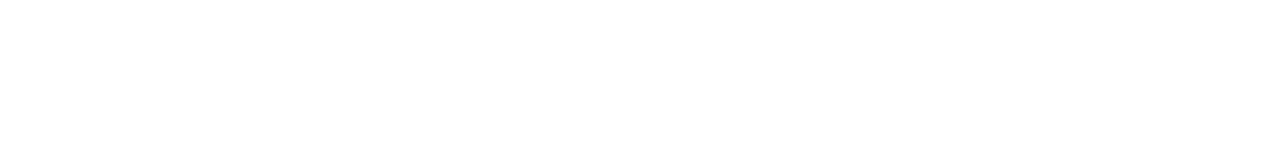
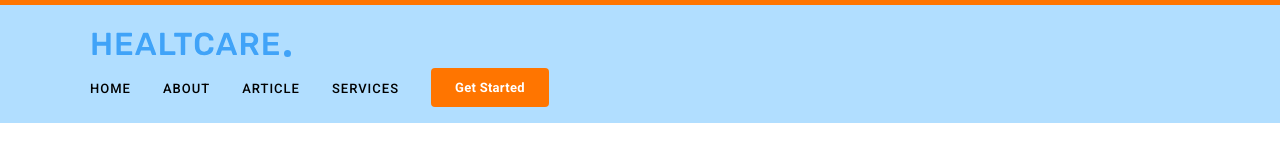
Before and after one commit to VasilaHakimova/healtcare-project-vasila, a plain HTML site: page index.html in a window 1280 px wide. Drawn offline with Linux system fonts and the light colour scheme.

Commit message:
Add font-styles, styles, normalize-css,header-styl

```diff
--- a/css/styles.css
+++ b/css/styles.css
@@ -0,0 +1,102 @@
+* {
+  box-sizing: border-box;
+}
+body {
+  padding: 0;
+  margin: 0;
+  font-family: "Roboto","Arial",sans-serif;
+  font-size: 14px;
+  line-height: 30px;
+  letter-spacing: 0.02em;
+  color: #3D3D3F;
+}
+.container {
+  width: 100%;
+  max-width: 1140px;
+  padding-left: 20px;
+  padding-right: 20px;
+  margin-left: auto;
+  margin-right: auto;
+}
+.site-header{
+  background-color:rgba(177, 222, 255, 1);
+  padding-top: 16px;
+  padding-bottom: 16px;
+  border-top: 5px solid #ff7500;
+}
+
+.site-header-container {
+  justify-content: space-between;
+  display: flex;
+  align-items: center;
+}
+.logo-link{
+  transition: opacity 0.4s ease;
+}
+.logo-link:hover{
+  opacity: 0.8;
+}
+.logo-link:active{
+  opacity: 0.6;
+}
+.logo-link img {
+  display: block;
+}
+
+.site-header-actions{
+  display: flex;
+  align-items: center;
+}
+/* SITE-NAV */
+.sitenav-list{
+  list-style: none;
+  display: flex;
+  padding: 0;
+  margin: 0;
+  margin-right: 32px;
+}
+.sitenav-item {
+  margin-right: 32px;
+}
+.sitenav-item:last-child {
+  margin-right: 0;
+}
+
+.sitenav-link{
+  font-size: 13px;
+  line-height: 15px;
+  font-weight: 500;
+  letter-spacing: 1px;
+  color: #000;
+  text-transform: uppercase;
+  text-decoration: none;
+  transition: color 0.4s ease,
+  opacity 0.4s ease;
+
+}
+
+.sitenav-link:hover{
+  color:#ff7500;
+}
+.sitenav-link:active{
+  opacity: 0.6;
+}
+
+.blue-button{
+  display: inline-block;
+  padding: 12px 24px;
+  border-radius: 4px;
+  font-weight: bold;
+  font-size: 13px;
+  line-height: 15px;
+  background-color:#ff7500;
+  color: #fff;
+  text-decoration: none;
+  transition: opacity 0.4s ease;
+}
+.orange-button:hover{
+  opacity: 0.8;
+}
+.orange-button:active{
+  opacity: 0.6;
+}
--- a/index.html
+++ b/index.html
@@ -4,9 +4,33 @@
   <meta charset="UTF-8">
   <meta http-equiv="X-UA-Compatible" content="IE=edge">
   <meta name="viewport" content="width=device-width, initial-scale=1.0">
-  <title>Document</title>
+  <title>Healthcare</title>
+  <!-- link fonts -->
+  <link rel="preconnect" href="https://fonts.googleapis.com">
+  <link rel="preconnect" href="https://fonts.gstatic.com" crossorigin>
+  <link href="https://fonts.googleapis.com/css2?family=DM+Sans:wght@400;700&family=Poppins:wght@400;500;600&family=Roboto:wght@400;500;700&display=swap" rel="stylesheet">
+  <!-- styles  -->
+  <link rel="stylesheet" href="/css/normalize.css">
+  <link rel="stylesheet" href="/css/styles.css">
 </head>
 <body>
-
+  <!-- site-header -->
+  <header class="site-header">
+    <div class="container">
+      <a class="logo-link" href="index.html"><img src="img/healtcare-logo.svg" alt="Healtcare-logo" width="201" height="47"></a>
+      <div class="site-header-actions">
+        <!-- site-nav -->
+        <nav>
+          <ul class="sitenav-list">
+            <li class="sitenav-item"><a class="sitenav-link" href="#">Home</a></li>
+            <li class="sitenav-item"><a class="sitenav-link" href="#">About</a></li>
+            <li class="sitenav-item"><a class="sitenav-link" href="#">Article</a></li>
+            <li class="sitenav-item"><a class="sitenav-link" href="#">Services</a></li>
+          </ul>
+        </nav>
+        <a class="blue-button" href="#">Get Started</a>
+      </div>
+    </div>
+  </header>
 </body>
 </html>
```
Also changed, not shown: img/healtcare-logo.svg (added).
